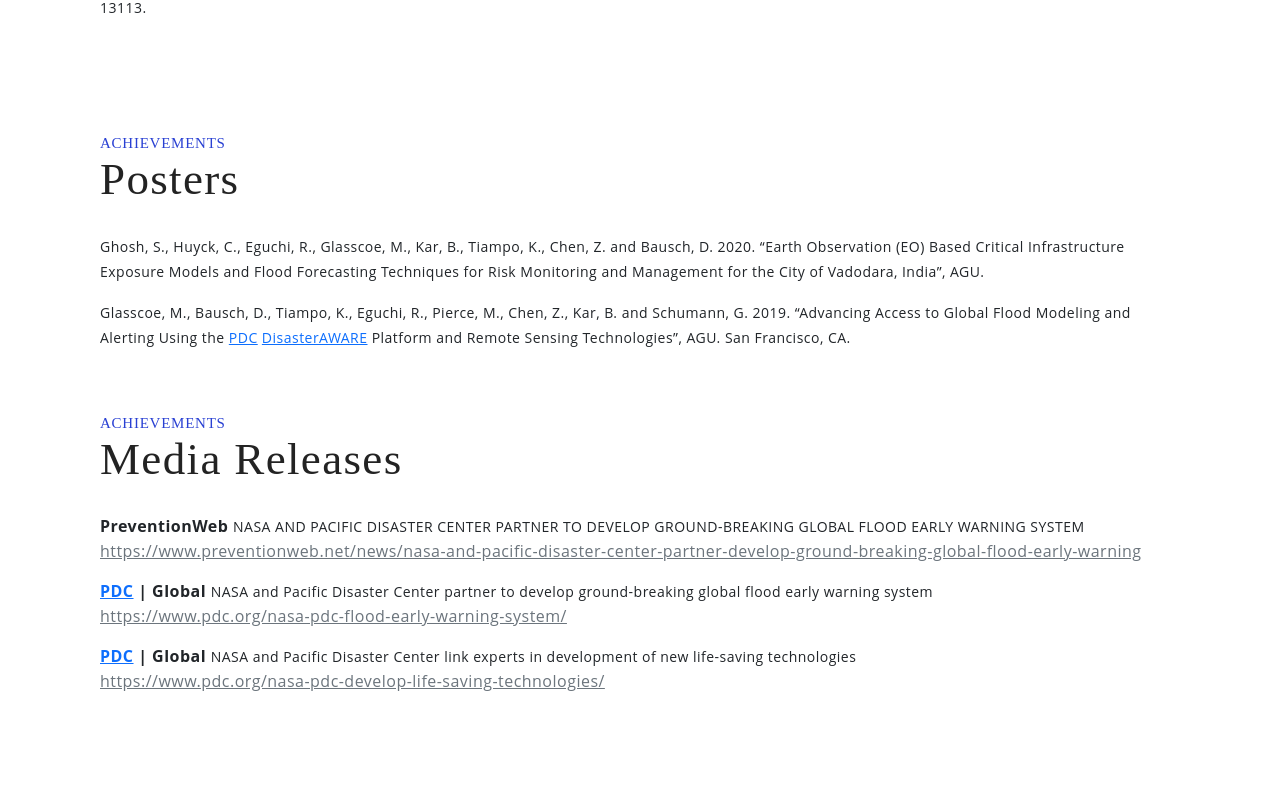
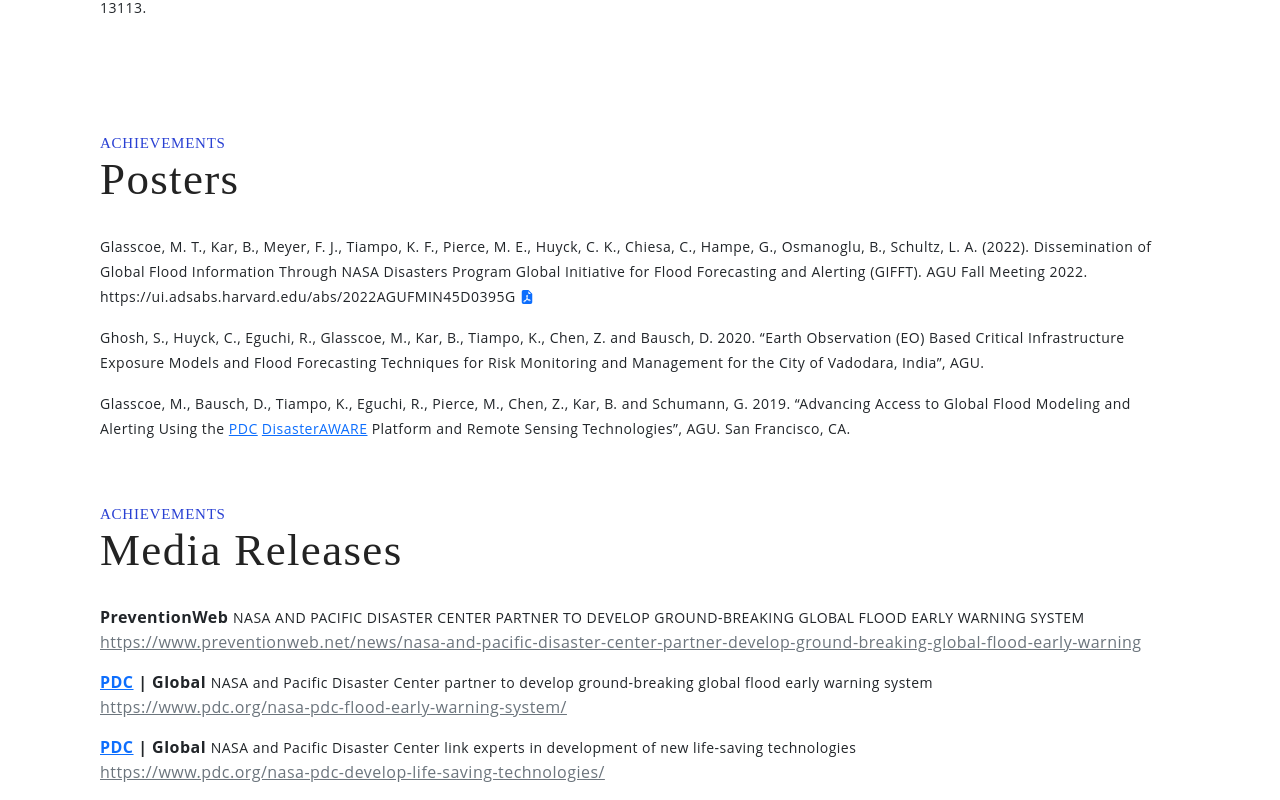
Before and after one commit to Global-Flood-Assessment/GIFFT-website, a Vue app: page / in a window 1280 px wide. Shown: the part 8471-9271 px from the top of the page. Before the commit the page ends 9180 px from the top, so only its background shows below. Built offline with nearby package versions, Linux system fonts and the light colour scheme; a web font is replaced by a local one.

Commit message:
a new poster

```diff
--- a/src/views/HomeView.vue
+++ b/src/views/HomeView.vue
@@ -240,6 +240,11 @@ export default {
         }
       ],
       posters: [
+        {
+          title: `Glasscoe, M. T., Kar, B., Meyer, F. J., Tiampo, K. F., Pierce, M. E., Huyck, C. K., Chiesa, C., Hampe, G., Osmanoglu, B., Schultz, L. A. (2022). Dissemination of Global Flood Information Through NASA Disasters Program Global Initiative for Flood Forecasting and Alerting (GIFFT). AGU Fall Meeting 2022. https://ui.adsabs.harvard.edu/abs/2022AGUFMIN45D0395G`,
+          pdf: "documents/Glasscoe_AGU_2022.pdf",
+          year: "2022"
+        },
         {
           title: `Ghosh, S., Huyck, C., Eguchi, R., Glasscoe, M., Kar, B., Tiampo, K., Chen, Z. and Bausch, D. 2020. “Earth Observation (EO) Based Critical Infrastructure Exposure Models and Flood Forecasting Techniques for Risk Monitoring and Management for the City of Vadodara, India”, AGU.`,
           pdf: null,
```
Also changed, not shown: 1 other file (tests, documents, lock files or other folders).
